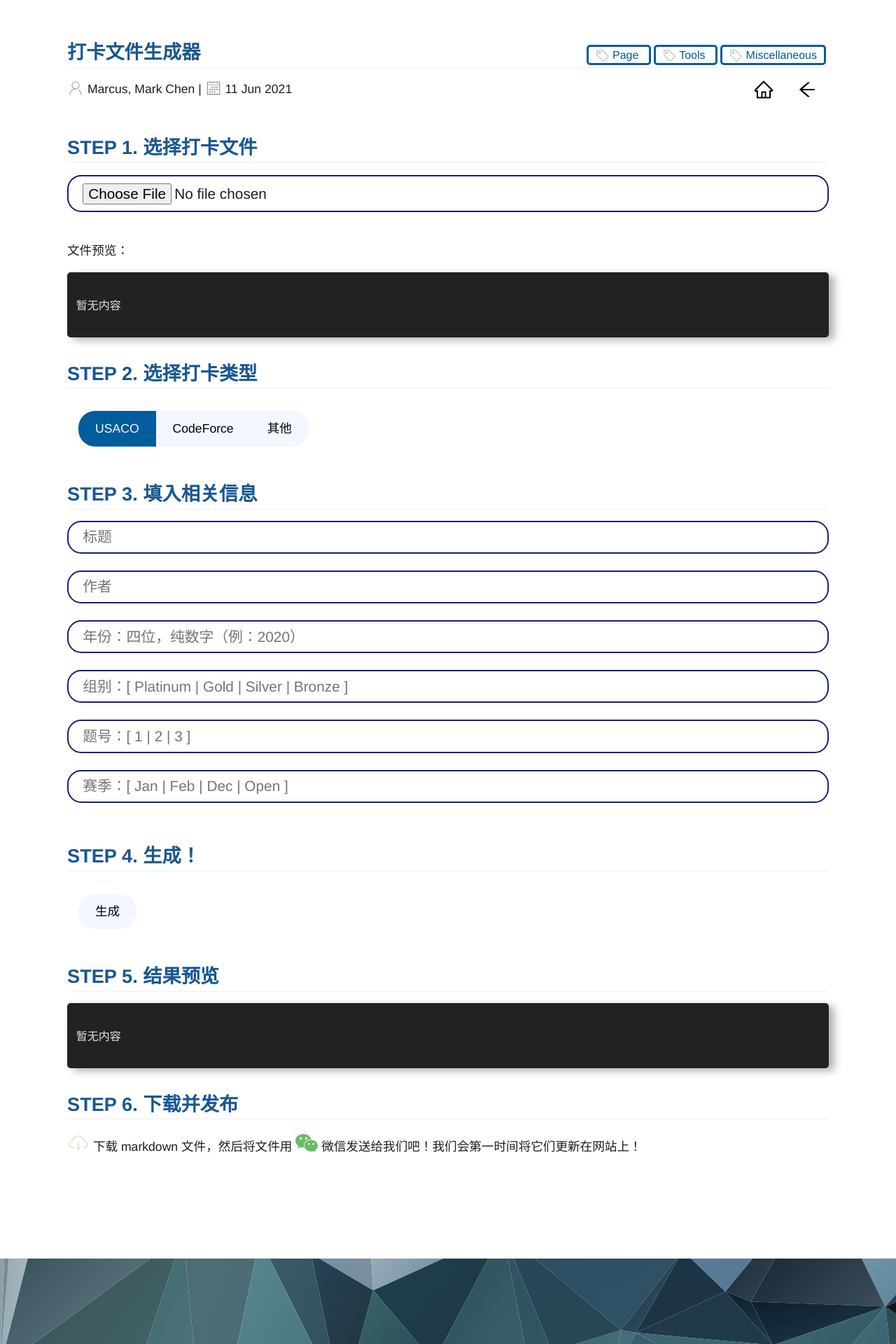
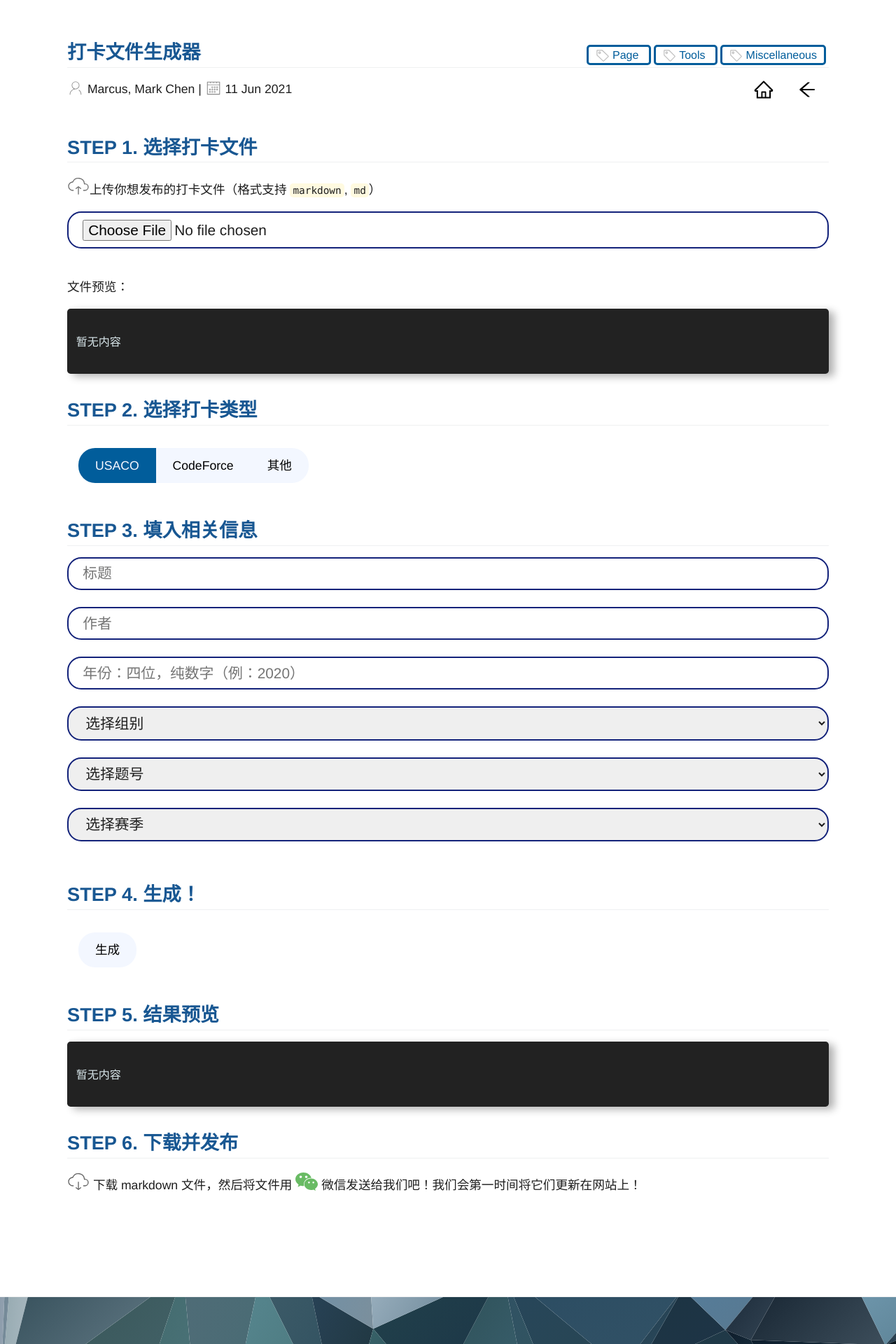
Before and after one commit to MarkChenYutian/gwcsclub, a Jekyll site: the page built from _posts/misc/maintainance/2021-06-11-yaml-generator.md, in a window 1280 px wide. Shown: the part 428-2348 px from the top of the page at 70% size. Built offline with Jekyll 4.4.1, drawn with Linux system fonts in a browser that asks for light colours; comment, search, counter and statistics services are not loaded.

Commit message:
Auto Complete author name, Dropdown menu for specific fields, new icon

```diff
--- a/_data/icon_db.json
+++ b/_data/icon_db.json
@@ -7,5 +7,7 @@
     "people": "/assets/icon_db/author.svg",
     "calander": "/assets/icon_db/calander.svg",
     "tag": "/assets/icon_db/tag.svg",
-    "wechat": "/assets/icon_db/wechat.svg"
+    "wechat": "/assets/icon_db/wechat.svg",
+    "upload": "/assets/icon_db/upload.svg",
+    "warning": "/assets/icon_db/warning.svg"
 }
--- a/_posts/misc/maintainance/2021-06-11-yaml-generator.md
+++ b/_posts/misc/maintainance/2021-06-11-yaml-generator.md
@@ -7,8 +7,24 @@
 ---
 <script src="{{ site.baseurl }}/js/file-generator.js"></script>
 
+{% assign allAuthor = site.posts | map: "Author" %}
+{% assign authorList = "" | split: ","%}
+{% for postAuthor in allAuthor %}
+    {% for author in postAuthor %}
+        {% assign authorList = authorList | push: author %}
+    {% endfor %}
+{% endfor %}
+{% assign uniqAuthor = authorList | uniq %}
+
+<datalist style="display: none;" id="siteAuthor">
+    {% for author in uniqAuthor %}
+    <option>{{author}}</option>
+    {% endfor %}
+</datalist>
 
 ## STEP 1. 选择打卡文件
+
+{% include fn/icon.html type="upload" size="2rem" %}上传你想发布的打卡文件（格式支持 `markdown`, `md`）
 
 <input type='file' accept=".md,.markdown" onchange='openFile(event)'><br>
 
@@ -46,26 +62,48 @@
 
 <div>
     <div id="usaco" class="input">
-<input type="text" name="firstname" value="" id="utitle" placeholder="标题">
-<input type="text" name="firstname" value="" id="uauthor" placeholder="作者">
-<input type="text" name="firstname" value="" id="uyear" placeholder="年份：四位，纯数字（例：2020）">
-<input type="text" name="firstname" value="" id="ugroup" placeholder="组别：[ Platinum | Gold | Silver | Bronze ]" >
-<input type="text" name="firstname" value="" id="uquestion" placeholder="题号：[ 1 | 2 | 3 ]">
-<input type="text" name="firstname" value="" id="useason" placeholder="赛季：[ Jan | Feb | Dec | Open ]">
-<h2>STEP 4. 生成！</h2>
-<button class="main-button" onclick="generateFile(generateU)">生成</button>
+        <input type="text" value="" id="utitle" placeholder="标题">
+        <input type="text" value="" id="uauthor" placeholder="作者" list="siteAuthor">
+        <input type="text" value="" id="uyear" placeholder="年份：四位，纯数字（例：2020）">
+        <select id="ugroup">
+            <option value=""> 选择组别 </option>
+            <option value="Platinum"> Platinum </option>
+            <option value="Gold"> Gold </option>
+            <option value="Silver"> Silver </option>
+            <option value="Bronze"> Bronze </option>
+        </select>
+        <select id="uquestion">
+            <option value=""> 选择题号 </option>
+            <option value="1"> Question 1 </option>
+            <option value="2"> Question 2 </option>
+            <option value="3"> Question 3 </option>
+        </select>
+        <select id="useason">
+            <option value=""> 选择赛季 </option>
+            <option value="Jan"> January </option>
+            <option value="Feb"> February </option>
+            <option value="Dec"> December </option>
+            <option value="Open"> Open Contest </option>
+        </select>
+        <h2>STEP 4. 生成！</h2>
+        <button class="main-button" onclick="generateFile(generateU)">生成</button>
     </div>
     <div id="codeforce" class="input">
-<input type="text" name="firstname" value="" id="ctitle" placeholder="标题" >
-<input type="text" name="firstname" value="" id="cauthor" placeholder="作者" >
-<input type="text" name="firstname" value="" id="cgroup" placeholder="组别：[ 1 | 2 | 3 ]" >
-<input type="text" name="firstname" value="" id="cquestion" placeholder="题号：纯数字" >
-<h2>STEP 4. 生成！</h2>
-<button class="main-button" onclick="generateFile(generateC)">生成</button>
+        <input type="text" value="" id="ctitle" placeholder="标题" >
+        <input type="text" value="" id="cauthor" placeholder="作者" list="siteAuthor">
+        <select id="uquestion">
+            <option value=""> 选择组别 </option>
+            <option value="1"> Division 1 </option>
+            <option value="2"> Division 2 </option>
+            <option value="3"> Division 3 </option>
+        </select>
+        <input type="text" value="" id="cquestion" placeholder="题号：纯数字" >
+        <h2>STEP 4. 生成！</h2>
+        <button class="main-button" onclick="generateFile(generateC)">生成</button>
     </div>
     <div id="other" class="input">
 <input type="text" name="firstname" value="" id="otitle" placeholder="标题" >
-<input type="text" name="firstname" value="" id="oauthor" placeholder="作者" >
+<input type="text" name="firstname" value="" id="oauthor" placeholder="作者" list="siteAuthor">
 <h2>STEP 4. 生成！</h2>
 <button class="main-button" onclick="generateFile(generateO)">生成</button>
     </div>
--- a/_sass/search.sass
+++ b/_sass/search.sass
@@ -1,4 +1,13 @@
 input
+  font-size: 1.3rem
+  padding: 0.6rem 0.6rem 0.6rem 1.26rem
+  width: 100%
+  outline-style: none
+  border: solid 2px #13227a
+  border-radius: 1.26rem
+  margin-bottom: 1.5rem
+
+select
   font-size: 1.3rem
   padding: 0.6rem 0.6rem 0.6rem 1.26rem
   width: 100%
```
Also changed, not shown: assets/icon_db/download.svg, assets/icon_db/upload.svg (added), assets/icon_db/warning.svg (added).
